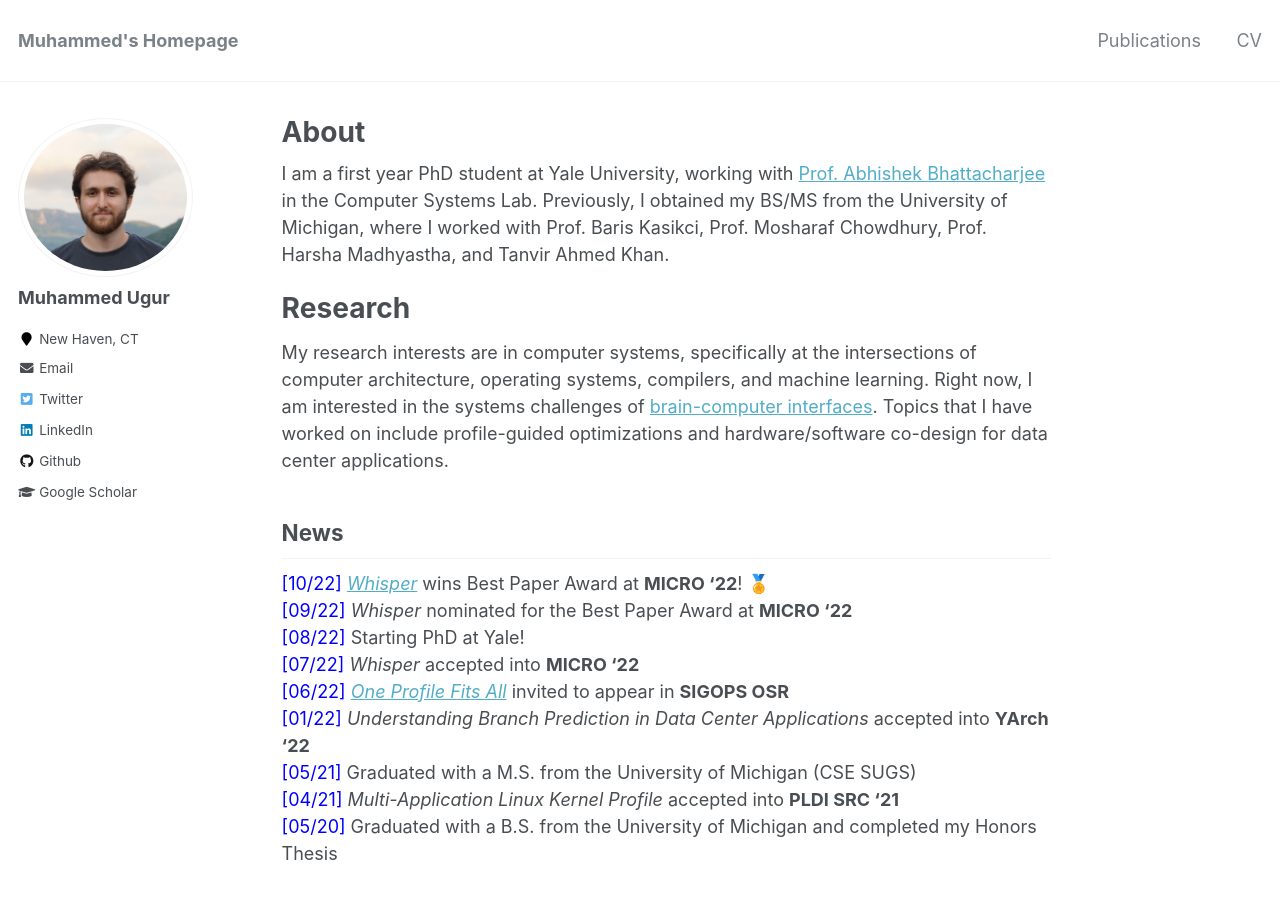
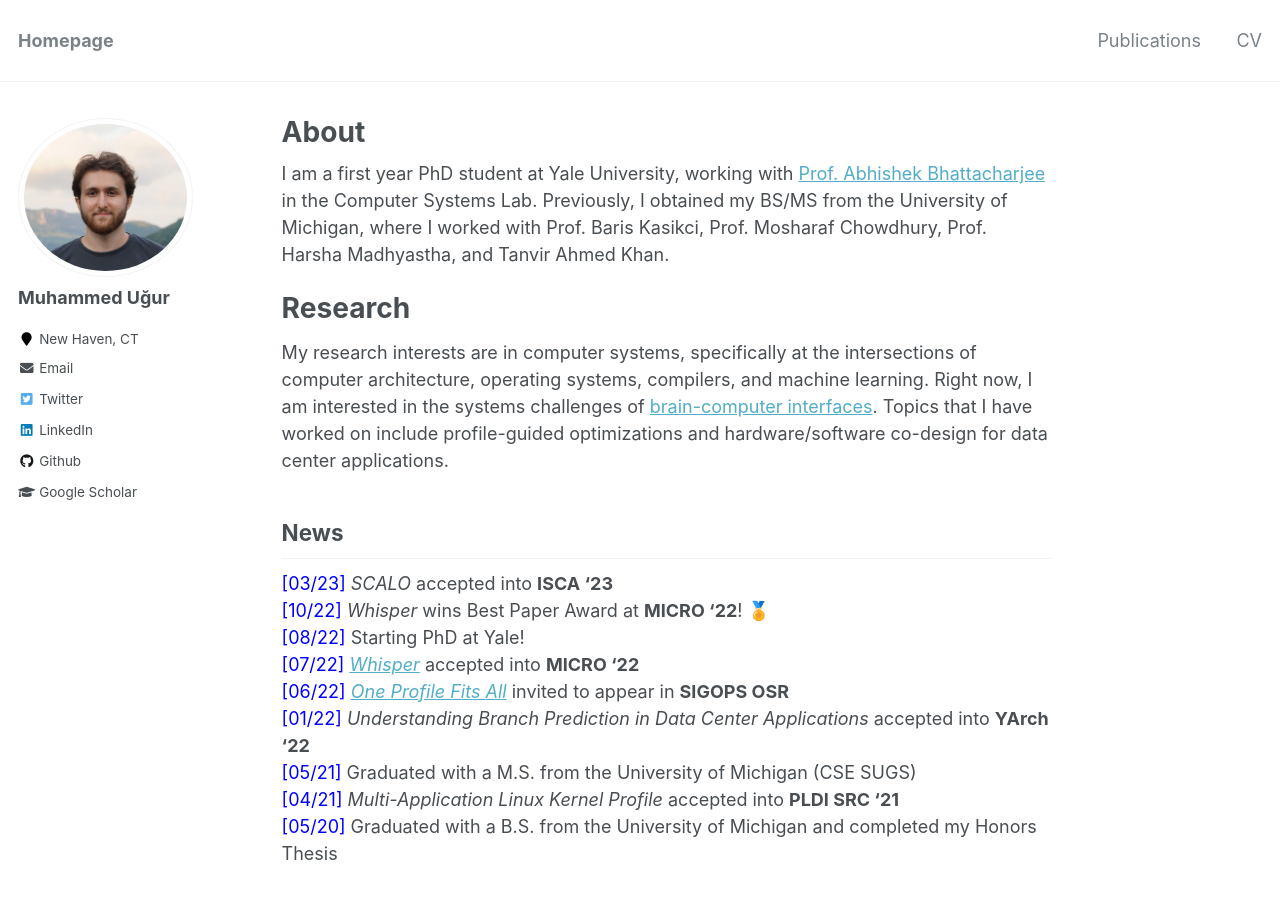
Before and after one commit to meugur/meugur.github.io, a Jekyll site: the page built from _pages/about.md, in a window 1280 px wide and 1079 px high. Shown: the top 899 px of the window. Built offline with Jekyll 4.4.1, drawn with Linux system fonts in a browser that asks for light colours.

Commit message:
Added ISCA paper

```diff
--- a/_config.yml
+++ b/_config.yml
@@ -7,7 +7,8 @@
 
 # Site Settings
 locale                   : "en-US"
-title                    : "Muhammed's Homepage"
+title                    : "Muhammed Ugur"
+homepage                 : "Homepage"
 title_separator          : "-"
 name                     : &name "Muhammed Ugur"
 description              : &description "Researcher at University of Michigan"
@@ -80,7 +81,7 @@ analytics:
 
 # Site Author
 author:
-  name             : "Muhammed Ugur"
+  name             : "Muhammed Uğur"
   avatar           : "profile.jpg"
   bio              : " "
   location         : "New Haven, CT"
--- a/_includes/masthead.html
+++ b/_includes/masthead.html
@@ -6,7 +6,7 @@
       <nav id="site-nav" class="greedy-nav">
         <button><div class="navicon"></div></button>
         <ul class="visible-links">
-          <li class="masthead__menu-item masthead__menu-item--lg"><a href="{{ base_path }}/">{{ site.title }}</a></li>
+          <li class="masthead__menu-item masthead__menu-item--lg"><a href="{{ base_path }}/">{{ site.homepage }}</a></li>
           {% for link in site.data.navigation.main %}
             {% if link.url contains 'http' %}
               {% assign domain = '' %}
--- a/_pages/about.md
+++ b/_pages/about.md
@@ -16,10 +16,11 @@ My research interests are in computer systems, specifically at the intersections
 
 News
 -----
-<span style="color:blue">[10/22]</span> [_Whisper_](https://meugur.github.io/files/whisper-micro-22.pdf) wins Best Paper Award at **MICRO '22**! 🏅
-<span style="color:blue">[09/22]</span> _Whisper_ nominated for the Best Paper Award at **MICRO '22**
+<span style="color:blue">[03/23]</span> _SCALO_ accepted into **ISCA '23**
+<span style="color:blue">[10/22]</span> _Whisper_ wins Best Paper Award at **MICRO '22**! 🏅
+<!-- <span style="color:blue">[09/22]</span> _Whisper_ nominated for the Best Paper Award at **MICRO '22**  -->
 <span style="color:blue">[08/22]</span> Starting PhD at Yale!
-<span style="color:blue">[07/22]</span> _Whisper_ accepted into **MICRO '22**
+<span style="color:blue">[07/22]</span> [_Whisper_](https://meugur.github.io/files/whisper-micro-22.pdf) accepted into **MICRO '22**
 <span style="color:blue">[06/22]</span> [_One Profile Fits All_](https://meugur.github.io/files/one-profile-fits-all-osr-22.pdf) invited to appear in **SIGOPS OSR**
 <span style="color:blue">[01/22]</span> _Understanding Branch Prediction in Data Center Applications_ accepted into **YArch '22**
 <span style="color:blue">[05/21]</span> Graduated with a M.S. from the University of Michigan (CSE SUGS)
--- a/_sass/_base.scss
+++ b/_sass/_base.scss
@@ -10,7 +10,7 @@ html {
 body {
   margin: 0;
   padding: 0;
-  padding-bottom: 9em;
+  padding-bottom: 0em;
   color: $text-color;
   font-family: $global-font-family;
   line-height: 1.5;
```
Also changed, not shown: _pages/publications.md (+6 -0 lines), 1 other file.
